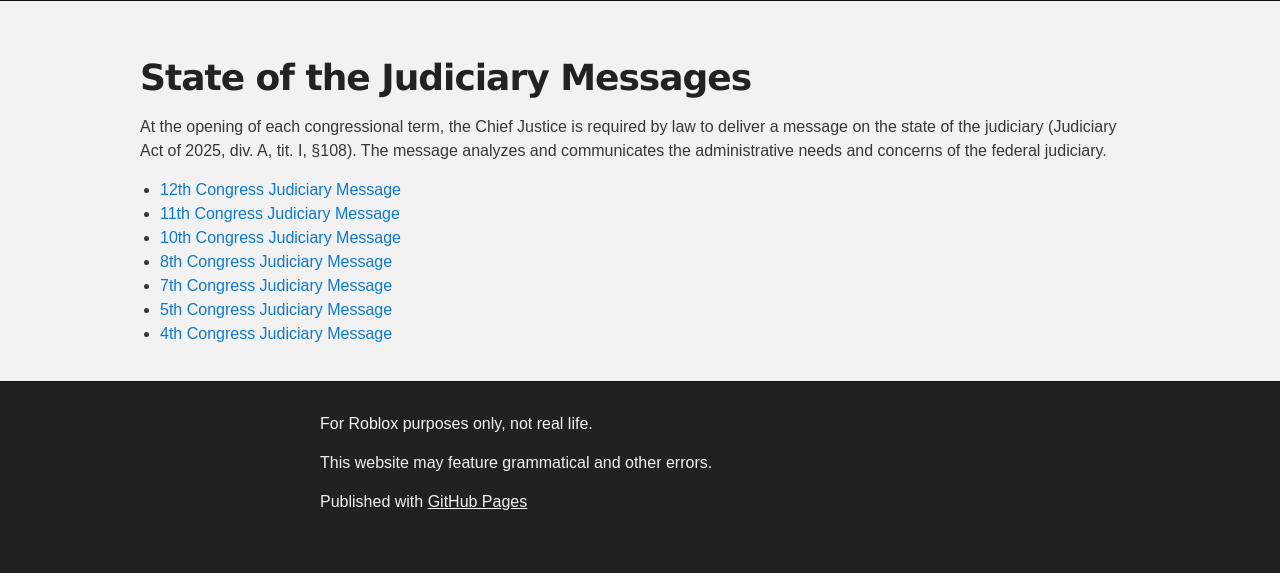
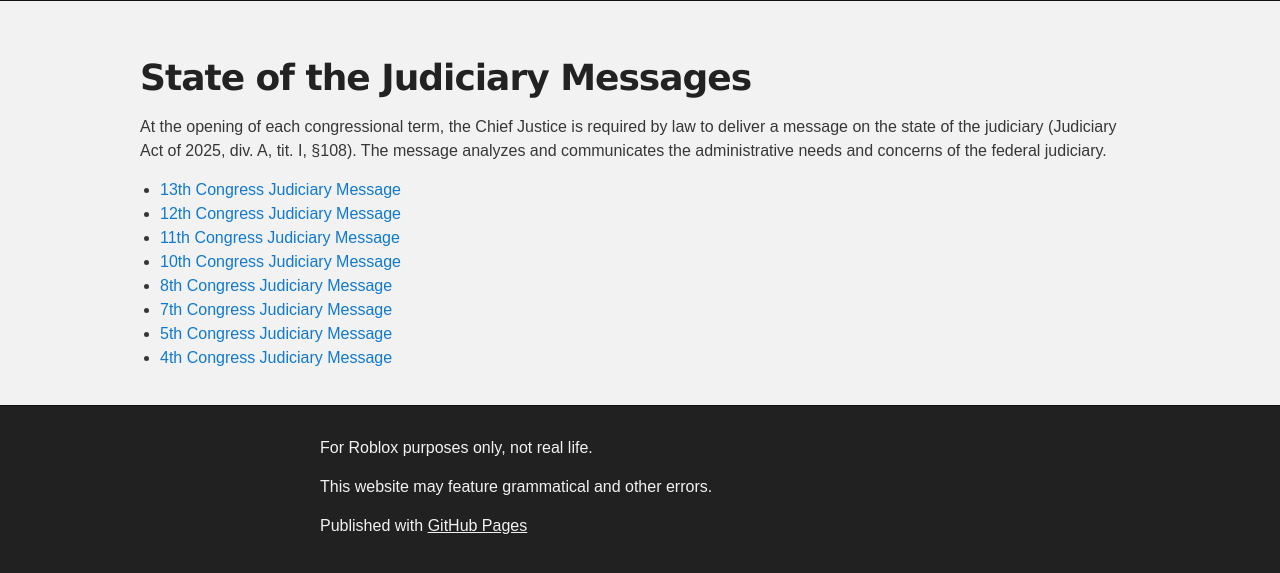
Before and after one commit to supremecourtrblx/supremecourtrblx.github.io, a Jekyll site: the page built from judiciarymessages.md, in a window 1280 px wide. Shown: the part 557-1130 px from the top of the page. Built offline with Jekyll 4.4.1, drawn with Linux system fonts in a browser that asks for light colours; our own code applies the rules of GitHub Pages for plain Markdown files; before the commit the page ends 1106 px from its top, so only the background shows below that.

Commit message:
13th Congress

```diff
--- a/judiciarymessages.md
+++ b/judiciarymessages.md
@@ -6,6 +6,7 @@ layout: default
 
 At the opening of each congressional term, the Chief Justice is required by law to deliver a message on the state of the judiciary (Judiciary Act of 2025, div. A, tit. I, §108). The message analyzes and communicates the administrative needs and concerns of the federal judiciary.
 
+- [13th Congress Judiciary Message](/publicinfo/judiciarymessages/13thcongress-judiciarymessage.pdf)
 - [12th Congress Judiciary Message](/publicinfo/judiciarymessages/12thcongress-judiciarymessage.pdf)
 - [11th Congress Judiciary Message](/publicinfo/judiciarymessages/11thcongress-judiciarymessage.pdf)
 - [10th Congress Judiciary Message](/publicinfo/judiciarymessages/10thcongress-judiciarymessage.pdf)
```
Also changed, not shown: 1 other file.
